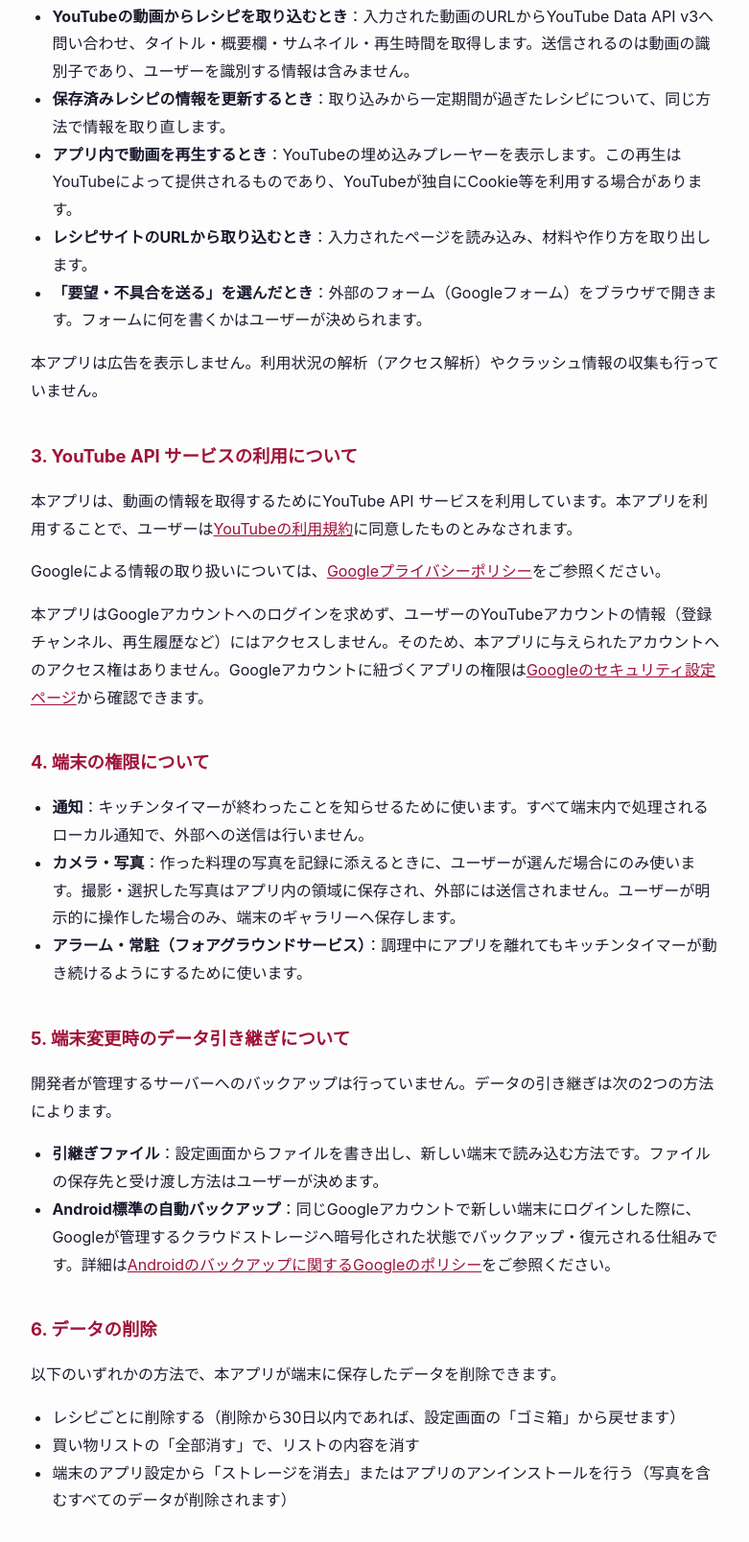
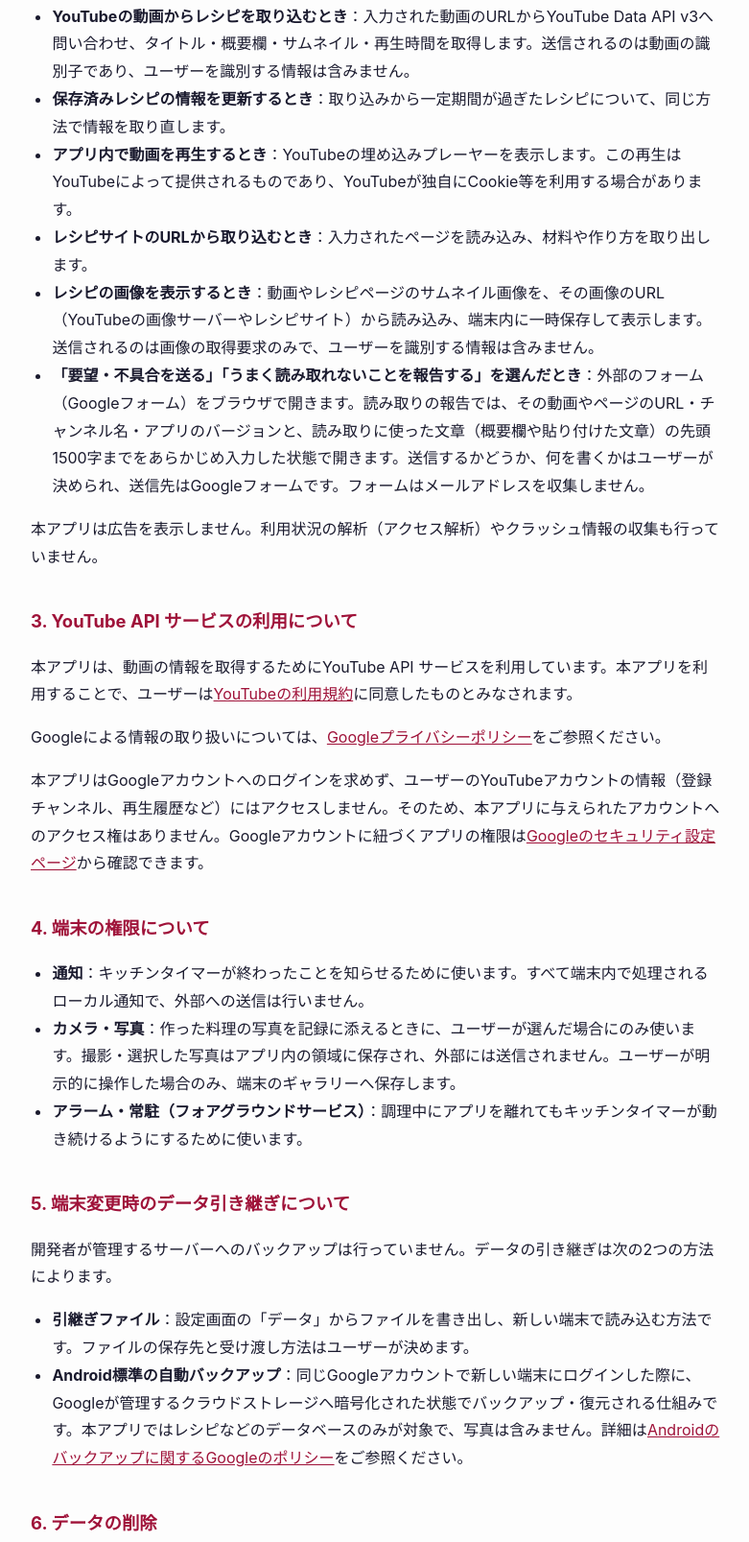
Before and after one commit to dirzan123-max/cookmemo-policy, a plain HTML site: page index.html in a window 1280 px wide. Shown: the part 883-2490 px from the top of the page at 96% size, without its empty margins (248-1029 px from the left). Drawn offline with Linux system fonts and the light colour scheme.

Commit message:
プライバシーポリシー: 読み取り報告で入れる内容・サムネイルの取得・自動バックアップの対象を実態に合わせる
Co-Authored-By: Claude Opus 5.5 <noreply@anthropic.com>

```diff
--- a/index.html
+++ b/index.html
@@ -23,7 +23,7 @@
 </head>
 <body>
 <h1>プライバシーポリシー</h1>
-<p class="updated">最終更新日: 2026年10月11日</p>
+<p class="updated">最終更新日: 2026年11月14日</p>
 
 <p>「ポチレシピ」（旧名「リピレシピ」。以下「本アプリ」）は、Tsunkuota（以下「開発者」）が提供するAndroidアプリです。本ポリシーは、本アプリの利用にあたって取り扱う情報について説明します。</p>
 
@@ -46,7 +46,8 @@
   <li><strong>保存済みレシピの情報を更新するとき</strong>：取り込みから一定期間が過ぎたレシピについて、同じ方法で情報を取り直します。</li>
   <li><strong>アプリ内で動画を再生するとき</strong>：YouTubeの埋め込みプレーヤーを表示します。この再生はYouTubeによって提供されるものであり、YouTubeが独自にCookie等を利用する場合があります。</li>
   <li><strong>レシピサイトのURLから取り込むとき</strong>：入力されたページを読み込み、材料や作り方を取り出します。</li>
-  <li><strong>「要望・不具合を送る」を選んだとき</strong>：外部のフォーム（Googleフォーム）をブラウザで開きます。フォームに何を書くかはユーザーが決められます。</li>
+  <li><strong>レシピの画像を表示するとき</strong>：動画やレシピページのサムネイル画像を、その画像のURL（YouTubeの画像サーバーやレシピサイト）から読み込み、端末内に一時保存して表示します。送信されるのは画像の取得要求のみで、ユーザーを識別する情報は含みません。</li>
+  <li><strong>「要望・不具合を送る」「うまく読み取れないことを報告する」を選んだとき</strong>：外部のフォーム（Googleフォーム）をブラウザで開きます。読み取りの報告では、その動画やページのURL・チャンネル名・アプリのバージョンと、読み取りに使った文章（概要欄や貼り付けた文章）の先頭1500字までをあらかじめ入力した状態で開きます。送信するかどうか、何を書くかはユーザーが決められ、送信先はGoogleフォームです。フォームはメールアドレスを収集しません。</li>
 </ul>
 <p>本アプリは広告を表示しません。利用状況の解析（アクセス解析）やクラッシュ情報の収集も行っていません。</p>
 
@@ -65,8 +66,8 @@
 <h2>5. 端末変更時のデータ引き継ぎについて</h2>
 <p>開発者が管理するサーバーへのバックアップは行っていません。データの引き継ぎは次の2つの方法によります。</p>
 <ul>
-  <li><strong>引継ぎファイル</strong>：設定画面からファイルを書き出し、新しい端末で読み込む方法です。ファイルの保存先と受け渡し方法はユーザーが決めます。</li>
-  <li><strong>Android標準の自動バックアップ</strong>：同じGoogleアカウントで新しい端末にログインした際に、Googleが管理するクラウドストレージへ暗号化された状態でバックアップ・復元される仕組みです。詳細は<a href="https://support.google.com/android/answer/2819582">Androidのバックアップに関するGoogleのポリシー</a>をご参照ください。</li>
+  <li><strong>引継ぎファイル</strong>：設定画面の「データ」からファイルを書き出し、新しい端末で読み込む方法です。ファイルの保存先と受け渡し方法はユーザーが決めます。</li>
+  <li><strong>Android標準の自動バックアップ</strong>：同じGoogleアカウントで新しい端末にログインした際に、Googleが管理するクラウドストレージへ暗号化された状態でバックアップ・復元される仕組みです。本アプリではレシピなどのデータベースのみが対象で、写真は含みません。詳細は<a href="https://support.google.com/android/answer/2819582">Androidのバックアップに関するGoogleのポリシー</a>をご参照ください。</li>
 </ul>
 
 <h2>6. データの削除</h2>
```
